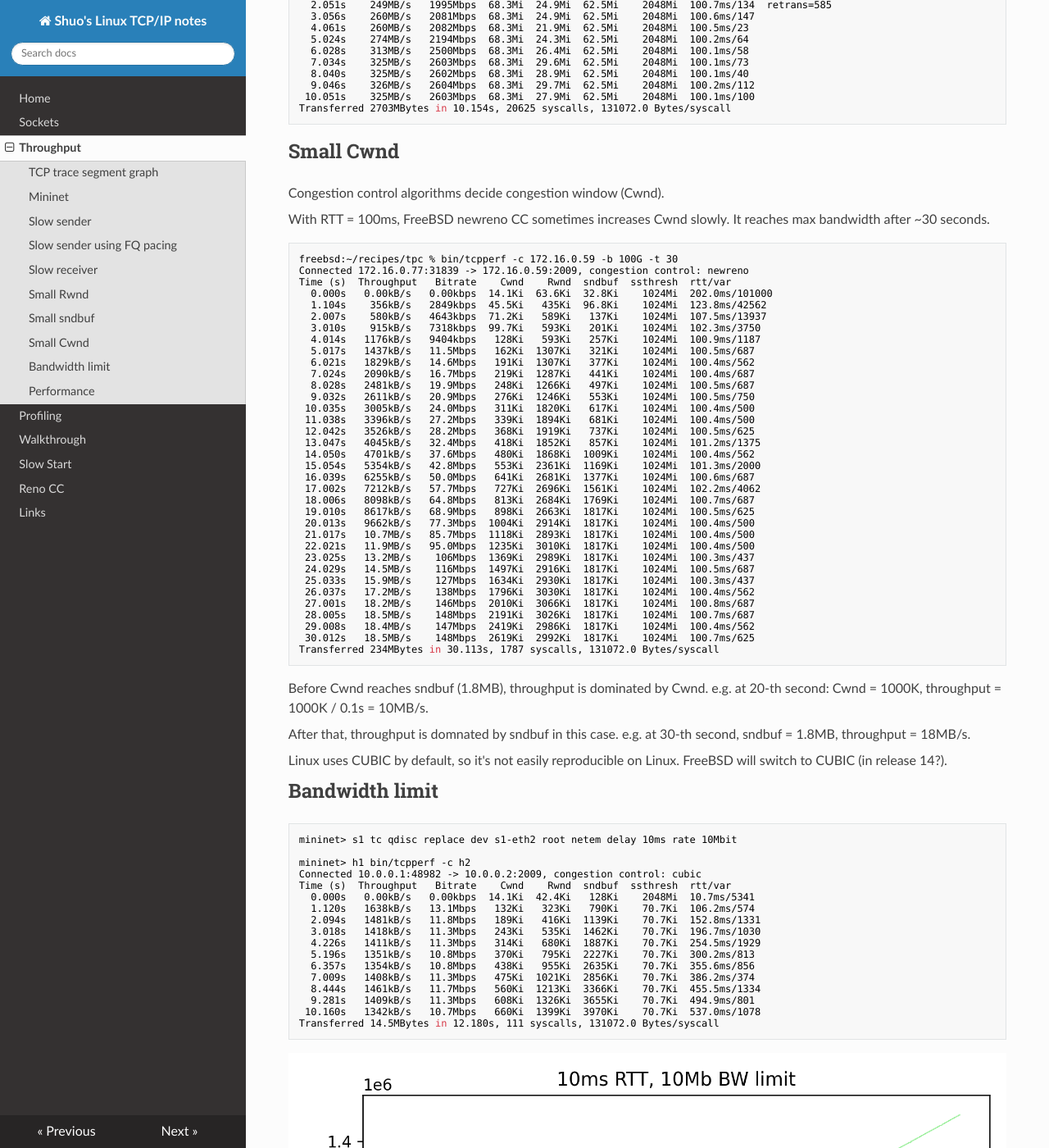
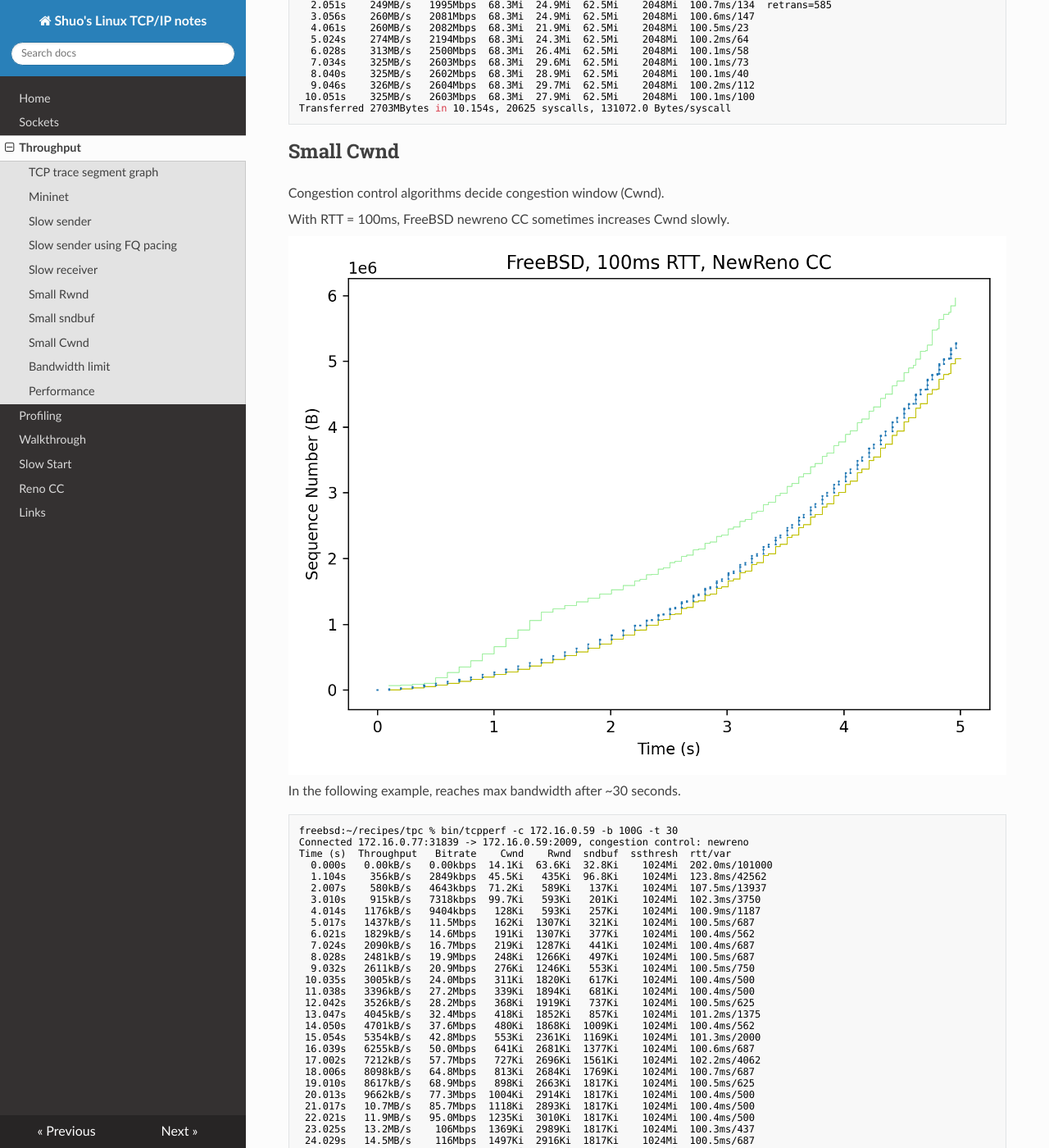
Before and after one commit to chenshuo/tcpip-study, an MkDocs documentation site: the page built from docs/throughput.md, in a window 1280 px wide and 1400 px high, scrolled down 6792 px. Shown: the whole window at 82% size. Built offline with MkDocs 1.6.1, drawn with Linux system fonts in a browser that asks for light colours; nearby versions of some CDN libraries; some of the changed text lies outside the part shown.

Commit message:
add cwnd limit graph.

````diff
--- a/docs/throughput.md
+++ b/docs/throughput.md
@@ -1,6 +1,7 @@
 # TCP Throughput
 
 TCP Throughput <= Bytes in flight / RTT, where RTT = round-trip time.
+Max bytes in flight = min(Cwnd, Rwnd, sndbuf).
 
 ## TCP trace segment graph
 
@@ -192,7 +193,10 @@ Transferred 2703MBytes in 10.154s, 20625 syscalls, 131072.0 Bytes/syscall
 Congestion control algorithms decide congestion window (Cwnd).
 
 With RTT = 100ms, FreeBSD newreno CC sometimes increases Cwnd slowly.
-It reaches max bandwidth after ~30 seconds.
+
+![](img/freebsd-cwnd-limit.png)
+
+In the following example, reaches max bandwidth after ~30 seconds.
 
 ```
 freebsd:~/recipes/tpc % bin/tcpperf -c 172.16.0.59 -b 100G -t 30
````
Also changed, not shown: docs/reno.md (+2 -2 lines), docs/img/freebsd-cwnd-limit.png (added).
